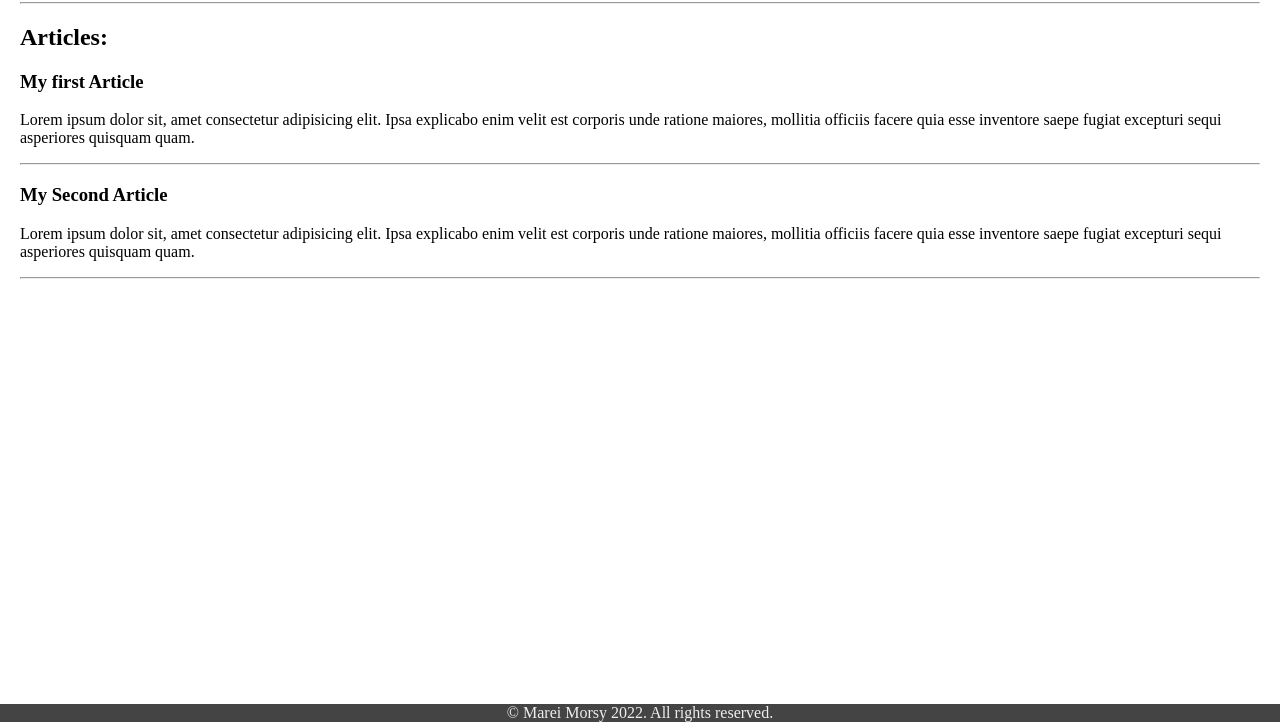
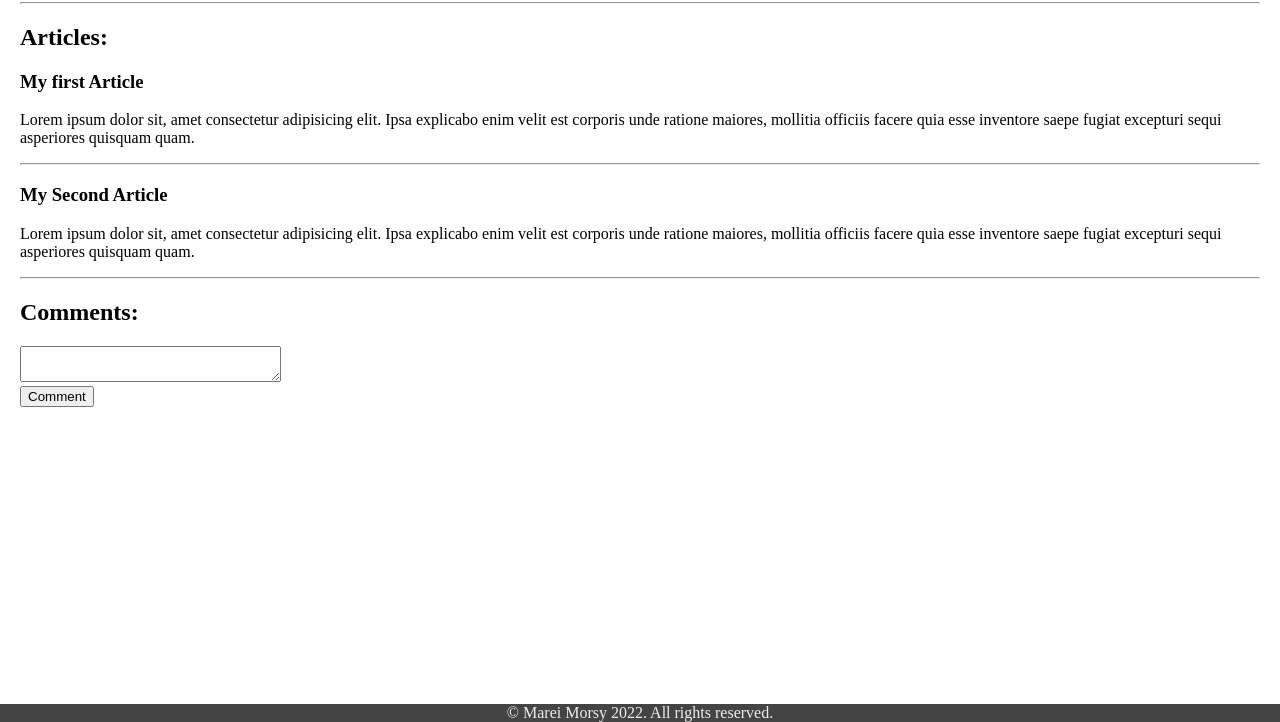
Before and after one commit to mareimorsy/saturday-session-git, a plain HTML site: page index.html in a window 1280 px wide. Shown: the part 78-800 px from the top of the page. Drawn offline with Linux system fonts and the light colour scheme.

Commit message:
add comment secion

```diff
--- a/index.html
+++ b/index.html
@@ -25,6 +25,10 @@
             <p>Lorem ipsum dolor sit, amet consectetur adipisicing elit. Ipsa explicabo enim velit est corporis unde ratione maiores, mollitia officiis facere quia esse inventore saepe fugiat excepturi sequi asperiores quisquam quam.</p>
             <hr>
         </article>
+        <h2>Comments:</h2>
+        <textarea cols="30"></textarea>
+        <br>
+        <button>Comment</button>
     </main>
 
     <footer>
```
